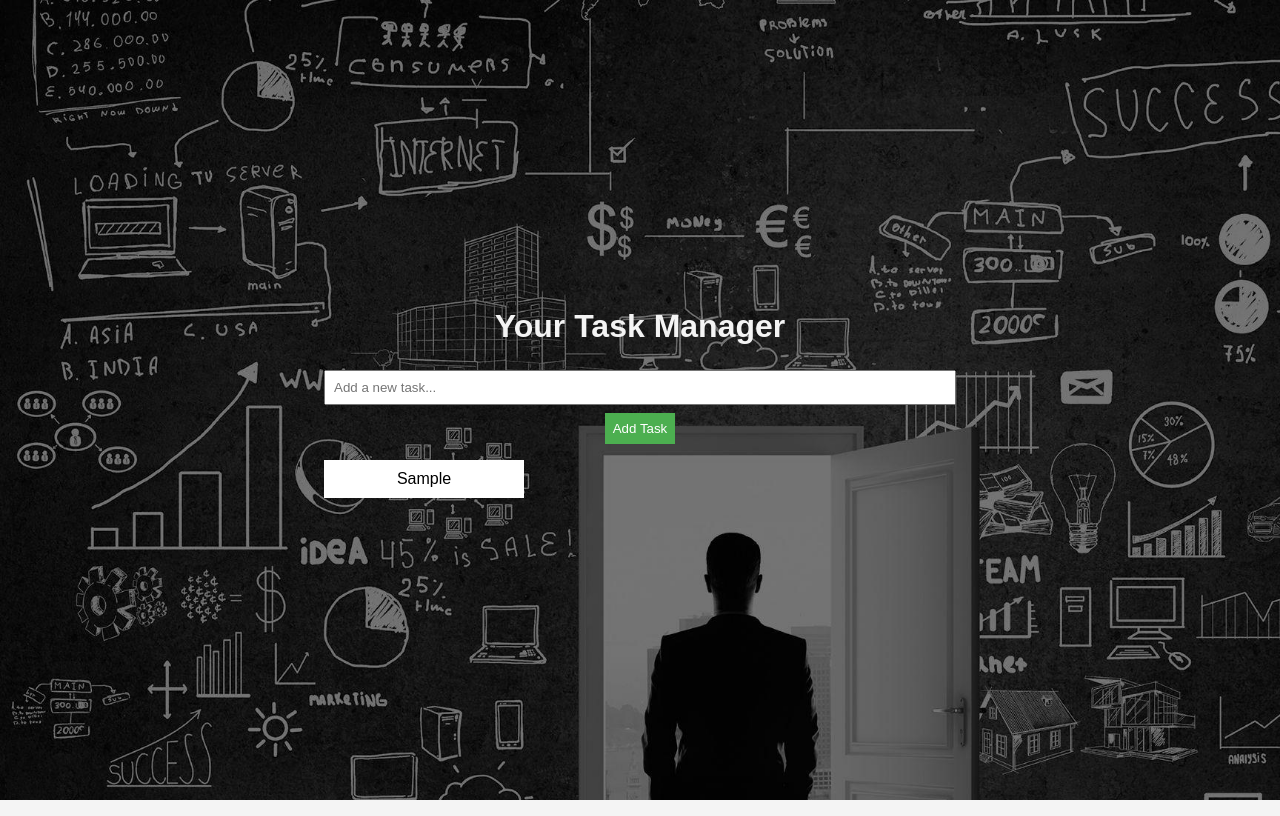
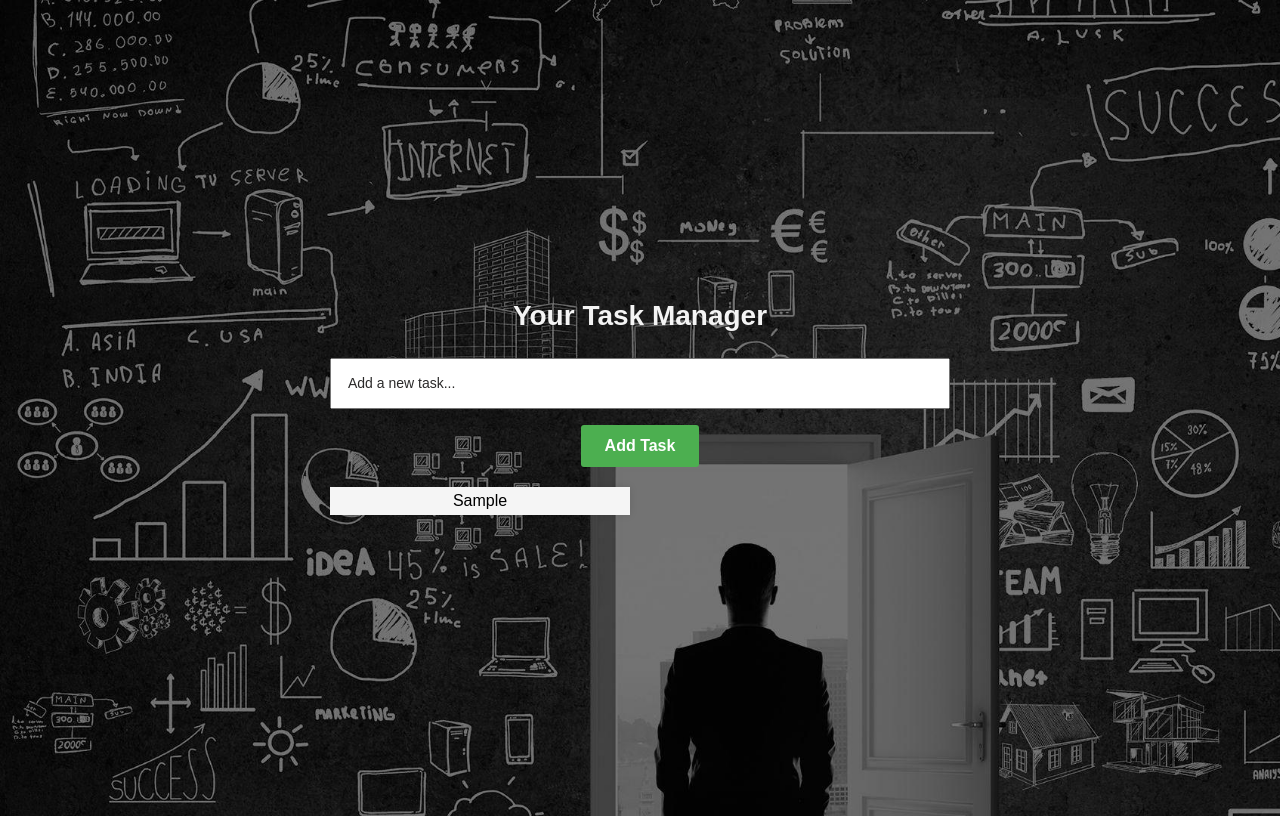
Before and after one commit to AnilKumar3494/student-task-manager, a plain HTML site: page index.html in a window 1280 px wide. Both pictures are taken after typing "Sample" into the empty fields and a click on the button "Add Task". Drawn offline with Linux system fonts and the light colour scheme.

Commit message:
Add files via upload

```diff
--- a/script.js
+++ b/script.js
@@ -5,6 +5,7 @@ const taskList = document.getElementById('taskList');
 
 // Declare a variable to store the initial task name
 let initialTaskName = '';
+
 
 // Function to add a new task
 function addTask() {
@@ -31,8 +32,8 @@ function addTask() {
 
         // Apply styling to the task item
 
-        listItem.style.backgroundColor = '#ffffff'; // Set the background color as needed
-        listItem.style.padding = '10px'; // Adjust padding as needed
+        listItem.style.backgroundColor = '#f5f5f5'; // Set the background color as needed
+        listItem.style.padding = '0.5rem'; // Adjust padding as needed
 
         // Clear the input field
         taskInput.value = '';
@@ -44,13 +45,15 @@ function addTask() {
         document.getElementById('taskType').value = '';
         document.getElementById('dueTime').value = '';
         document.getElementById('description').value = '';
-        document.getElementById('color').value = '#33ffff';
+        document.getElementById('color').value = '#f5f5f5';
     }
 }
 
 // Function to open the task details modal
 function openModal() {
     document.getElementById('taskDetailsModal').style.display = 'block';
+    document.getElementById('taskDetailsModal').style.padding = '1rem';
+
 }
 
 // Function to close the task details modal
@@ -123,7 +126,7 @@ function editTask(taskElement) {
         document.getElementById('description').value = description;
 
         // Set the color input value to white
-        document.getElementById('color').value = '#33ffff' || color ;
+        document.getElementById('color').value = '#f5f5f5' || color;
     }
 
     openModal();
--- a/styles.css
+++ b/styles.css
@@ -1,22 +1,21 @@
+/* Reset */
+html {
+    font-size: 62.5%;
+    /* Set 1rem = 10px */
+}
+
 body {
     font-family: Arial, sans-serif;
-    background-color: #f4f4f4;
-    margin: 0;
-    padding: 0;
+    font-size: 1.6rem;
+    /* 16px */
     display: flex;
     justify-content: center;
     align-items: center;
     height: 100vh;
     overflow-y: auto;
-    /* Enable vertical scrolling */
-
     background-image: url(backgroundimg.jpg);
-    -webkit-background-size: cover;
-    -moz-background-size: cover;
-    -o-background-size: cover;
     background-size: cover;
-
-
+    background-repeat: no-repeat;
 }
 
 /* animation */
@@ -31,7 +30,7 @@ body {
 @keyframes fadeIn {
     from {
         opacity: 0;
-        transform: translateY(-10px);
+        transform: translateY(-1rem);
     }
 
     to {
@@ -40,66 +39,45 @@ body {
     }
 }
 
-.task-item:hover {
-
-    box-shadow: 0 0 10px rgba(0, 0, 0, 0.1);
-    /* Add a subtle box shadow on hover */
-
-    transition: box-shadow 0.3s ease;
-    /* Smooth transition for the box shadow */
-
-    transform: scale(1.1);
-
-}
-
+/* Form and Input Styles */
 .form-group {
-
-    margin-bottom: 16px;
-
+    margin-bottom: 1.6rem;
+    /* 16px */
 }
 
 label {
-
     display: block;
-
-    margin-bottom: 8px;
-
+    margin-bottom: 0.8rem;
+    /* 8px */
 }
 
 input,
-
 textarea,
-
 select {
-
     width: 100%;
-
-    padding: 8px;
-
+    padding: 1.2rem;
+    /* 12px */
     box-sizing: border-box;
-
-    margin-top: 4px;
-
+    margin-top: 0.8rem;
+    /* 8px */
 }
 
 button {
-
-    padding: 8px;
-
+    font-size: 1.6rem;
+    padding: 1.2rem 2.4rem;
+    /* 12px 24px */
+    border-radius: 0.3rem;
     background-color: #4caf50;
-
     color: #fff;
-
+    font-weight: bold;
     border: none;
-
     cursor: pointer;
-
+    transition: all 0.2s ease-in;
 }
 
 button:hover {
-
     background-color: #45a049;
-
+    transform: scale(1.1);
 }
 
 #app {
@@ -108,51 +86,100 @@ button:hover {
 
 h1 {
     color: #f4f4f4;
+    font-size: 2.8rem;
+    /* 28px */
 }
 
 input {
-    padding: 8px;
-    margin-bottom: 8px;
+    padding: 1.6rem;
+    margin-bottom: 1.6rem;
 }
 
-.form-group {
-    margin-bottom: 16px;
+input::placeholder {
+    font-size: 1.4rem;
+    /* 14px */
+    color: rgb(43, 42, 42);
 }
 
-label {
-    display: block;
-    margin-bottom: 8px;
+
+
+/* Tooltip */
+.tooltip {
+    position: relative;
+    display: inline-block;
 }
 
-input,
-textarea,
-select {
-    width: 100%;
-    padding: 8px;
-    box-sizing: border-box;
-    margin-top: 4px;
+.tooltiptext {
+    visibility: hidden;
+    width: 120px;
+    background-color: #555;
+    color: #fff;
+    text-align: center;
+    border-radius: 6px;
+    padding: 5px;
+    position: absolute;
+    z-index: 1;
+    bottom: 125%;
+    left: 50%;
+    margin-left: -60px;
+    opacity: 0;
+    transition: opacity 0.3s;
 }
 
-button {
-    padding: 8px;
-    background-color: #4caf50;
-    color: #fff;
-    border: none;
-    cursor: pointer;
+.tooltiptext::after {
+    content: "";
+    position: absolute;
+    top: 100%;
+    left: 50%;
+    margin-left: -5px;
+    border-width: 5px;
+    border-style: solid;
+    border-color: #555 transparent transparent transparent;
 }
 
-button:hover {
-    background-color: #45a049;
+.tooltip:hover .tooltiptext {
+    visibility: visible;
+    opacity: 1;
 }
+
 
 .task-container {
     display: grid;
-    grid-template-columns: repeat(auto-fill, minmax(200px, 1fr));
-    gap: 16px;
-    max-width: 800px;
-    margin: 16px auto;
+    grid-template-columns: repeat(auto-fill, minmax(30rem, 1fr));
+    /* Using clamps for responsiveness */
+    gap: 2rem;
+    /* 20px */
+    max-width: 80rem;
+    /* 800px */
+    margin: 2rem auto;
+    /* 20px */
 }
 
+.task-item {
+    padding: 1.6rem;
+    /* 16px */
+    background-color: #f5f5f5;
+    box-shadow: 0 0 0.8rem rgba(0, 0, 0, 0.1);
+    cursor: pointer;
+    transition: transform 0.3s ease, box-shadow 0.3s ease;
+    display: grid;
+    /* Added */
+    grid-template-rows: auto 1fr;
+    /* Added */
+}
+
+.task-item:hover {
+    transform: scale(1.05);
+    box-shadow: 0 0 1rem rgba(0, 0, 0, 0.1);
+}
+
+.task-item span {
+    overflow: hidden;
+    text-overflow: ellipsis;
+    white-space: nowrap;
+}
+
+/* Modal Styles */
 .modal {
     display: none;
     position: fixed;
@@ -165,20 +192,20 @@ button:hover {
 
 .modal-content {
     max-height: 60vh;
-    /* Set maximum height for the modal content */
     overflow-y: auto;
-    /* Enable vertical scrolling within the modal */
     background-color: #fff;
     margin: 10% auto;
-    padding: 20px;
-    border: 1px solid #888;
-    width: 60%;
+    padding: 2rem;
+    /* 20px */
+    border: 0.1rem solid #888;
+    width: 80%;
+    /* Responsive width */
 }
 
 .close {
     color: #aaa;
     float: right;
-    font-size: 28px;
+    font-size: 2.8rem;
     font-weight: bold;
     cursor: pointer;
 }
@@ -189,3 +216,22 @@ button:hover {
     text-decoration: none;
     cursor: pointer;
 }
+
+/* Media Queries for responsiveness */
+@media only screen and (max-width: 860px) {
+
+    /* Mobile devices */
+    .task-container {
+        grid-template-columns: repeat(auto-fill, minmax(100%, 1fr));
+        /* Full-width columns */
+        gap: 1.6rem;
+        /* 16px */
+        padding: 0 1.6rem;
+        /* Horizontal padding */
+    }
+
+
+    #app {
+        max-width: 80%;
+    }
+}
```
